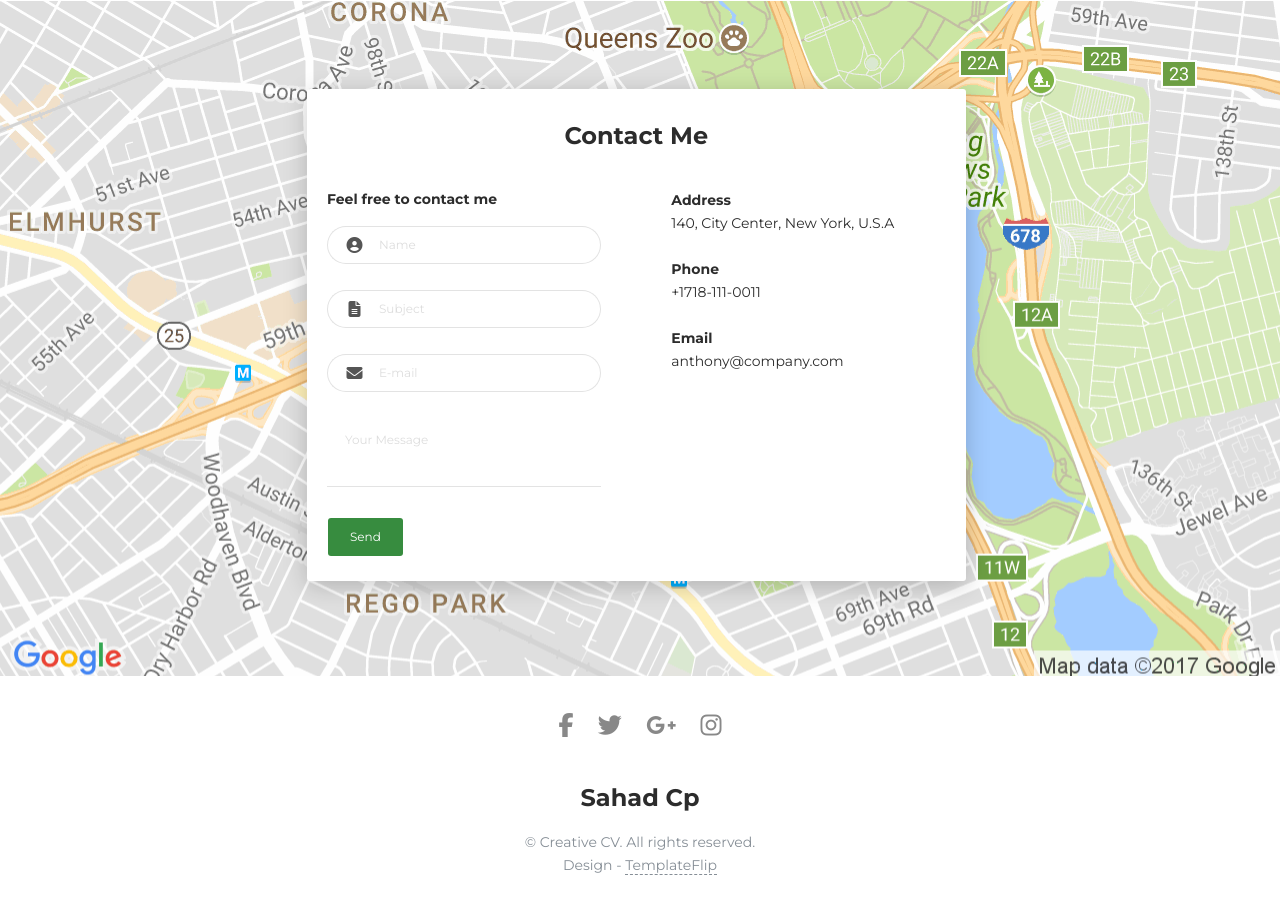
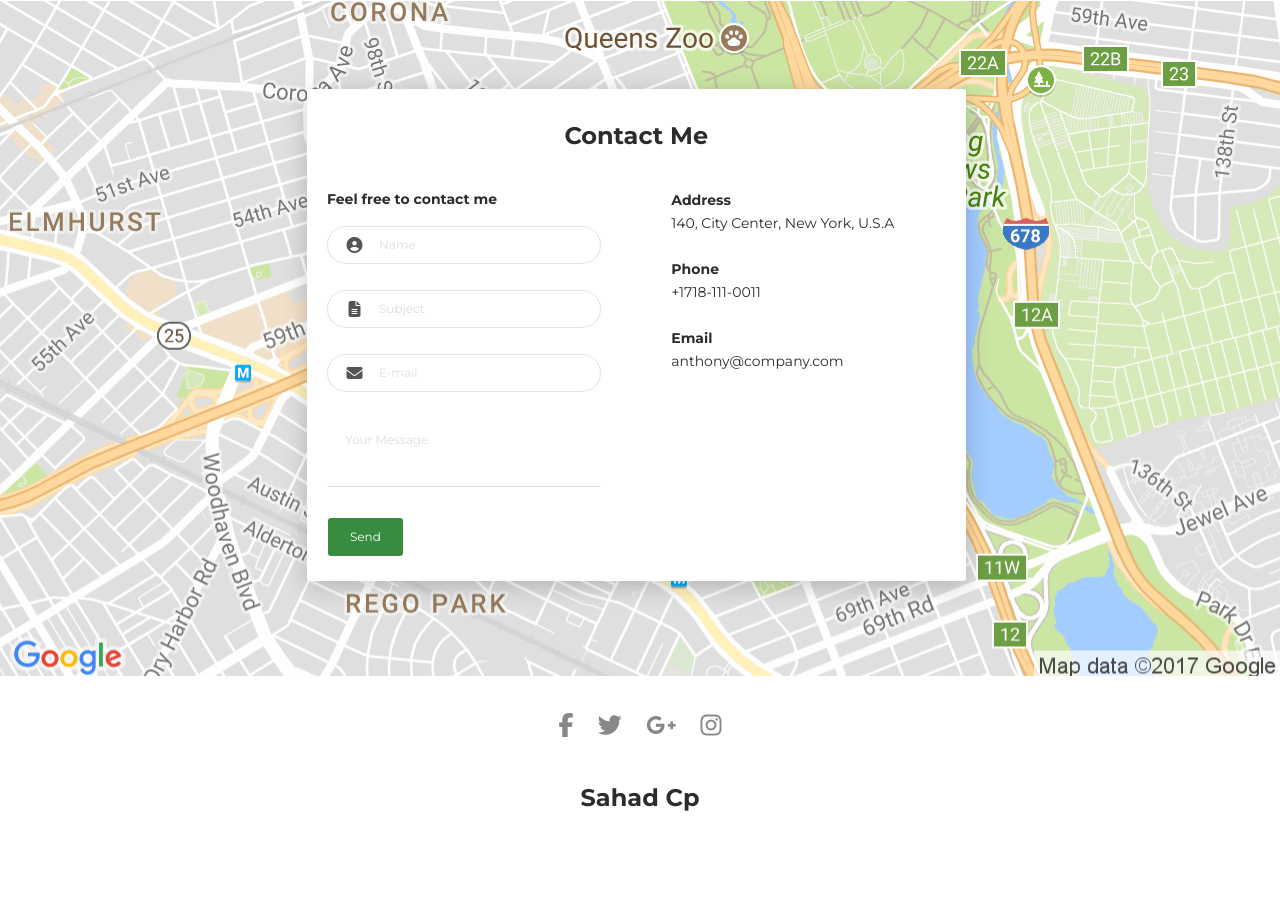
Before and after one commit to sahad752/sahad752.github.io, a plain HTML site: page index.html in a window 1280 px wide. Shown: the part 4566-5480 px from the top of the page. After the commit the page ends 5421 px from the top, so only its background shows below. Drawn offline with Linux system fonts and the light colour scheme.

Commit message:
copywrite

```diff
--- a/index.html
+++ b/index.html
@@ -513,7 +513,7 @@
       <div class="container text-center"><a class="cc-facebook btn btn-link" href="#"><i class="fa fa-facebook fa-2x " aria-hidden="true"></i></a><a class="cc-twitter btn btn-link " href="#"><i class="fa fa-twitter fa-2x " aria-hidden="true"></i></a><a class="cc-google-plus btn btn-link" href="#"><i class="fa fa-google-plus fa-2x" aria-hidden="true"></i></a><a class="cc-instagram btn btn-link" href="#"><i class="fa fa-instagram fa-2x " aria-hidden="true"></i></a></div>
       <div class="h4 title text-center">Sahad Cp</div>
       <div class="text-center text-muted">
-        <p>&copy; Creative CV. All rights reserved.<br>Design - <a class="credit" href="https://templateflip.com" target="_blank">TemplateFlip</a></p>
+        <!-- <p>&copy; Creative CV. All rights reserved.<br>Design - <a class="credit" href="https://templateflip.com" target="_blank">TemplateFlip</a></p> -->
       </div>
     </footer>
     <script src="js/core/jquery.3.2.1.min.js"></script>
```
